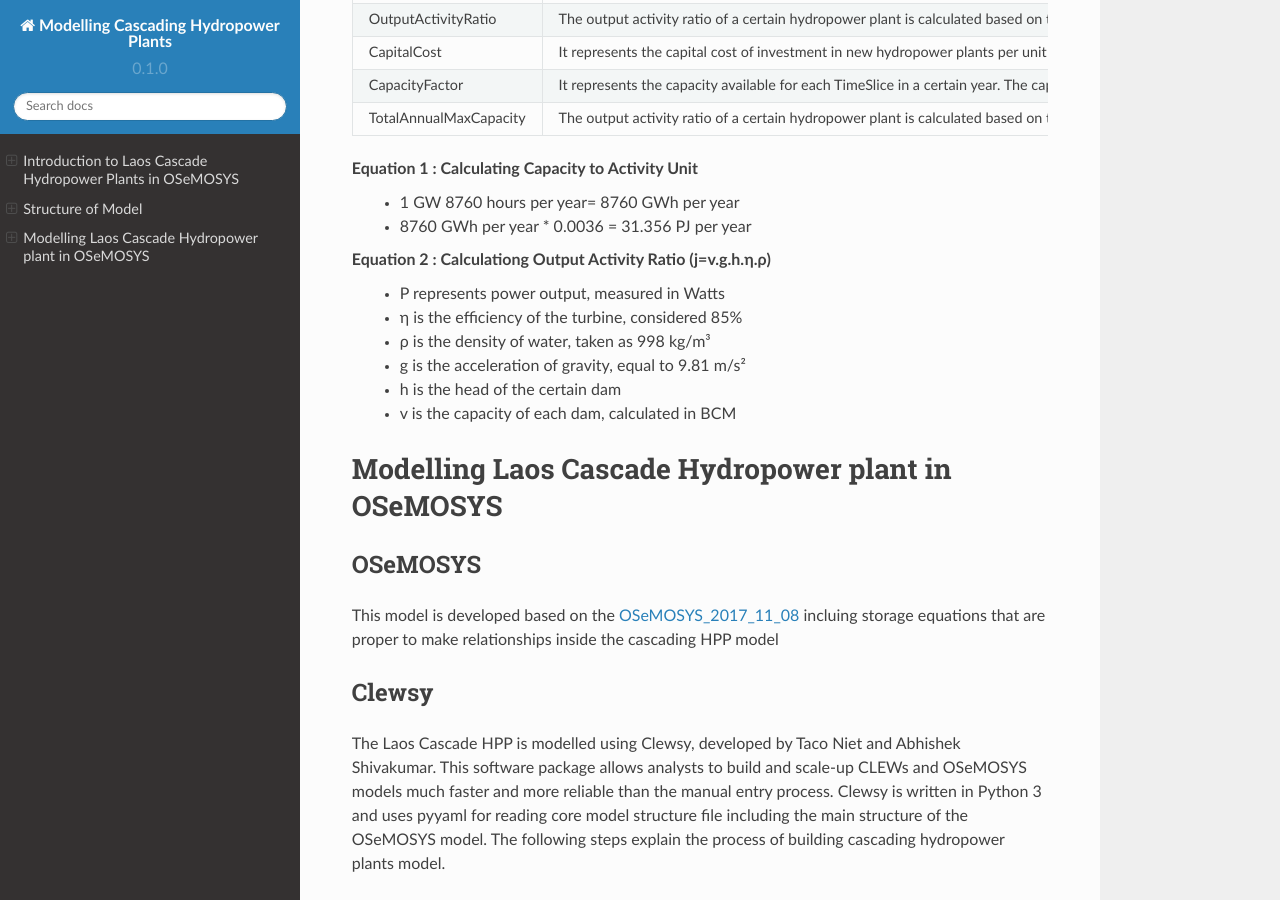
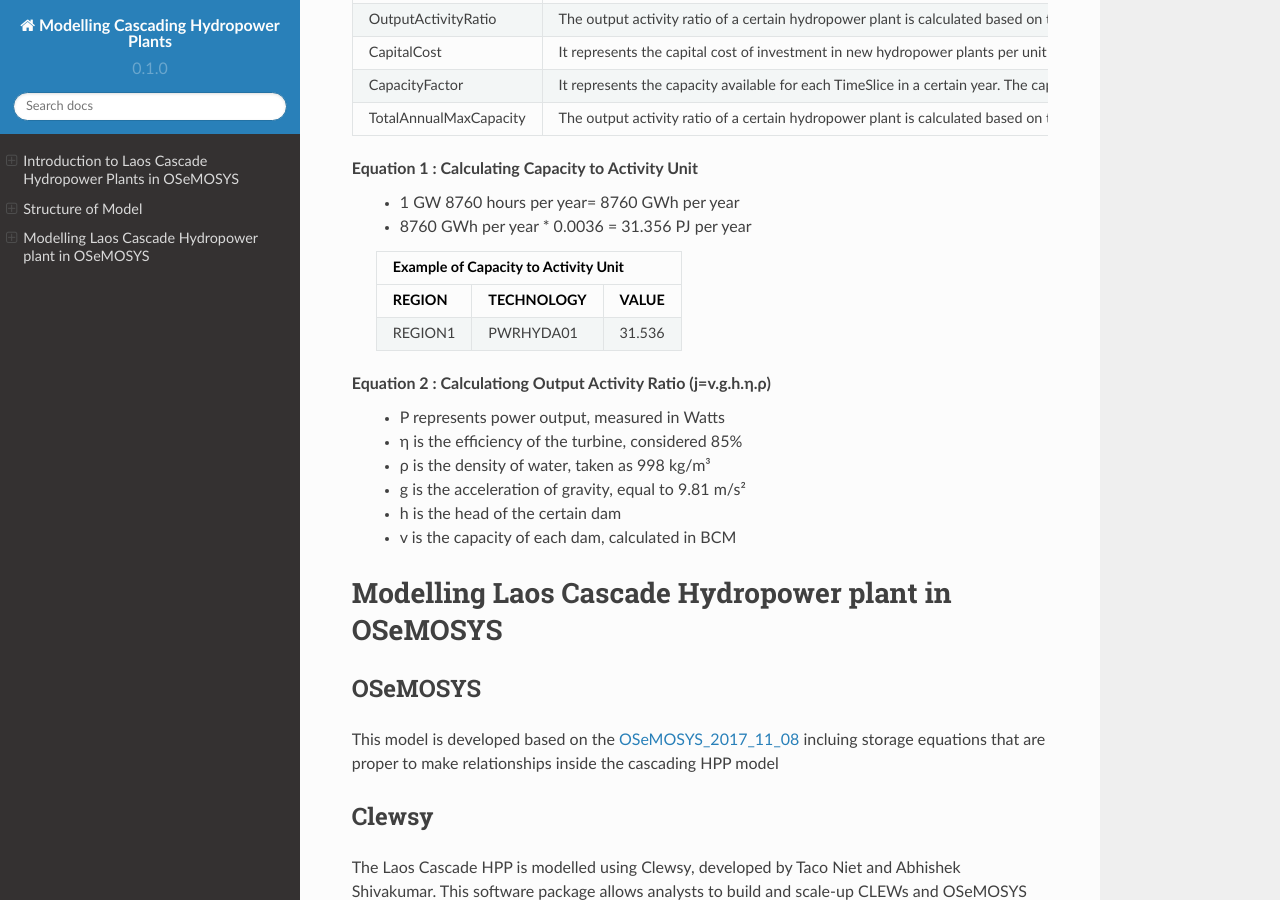
Before and after one commit to YSaedi/Laos_Cascading_HydropowerPlants, a Sphinx documentation site: the page built from docs/source/index.rst, in a window 1280 px wide and 900 px high, scrolled down 3424 px. Built offline with Sphinx 7.4.7 and the Read the Docs theme 2.0.0, drawn with Linux system fonts in a browser that asks for light colours.

Commit message:
Update index.rst

```diff
--- a/docs/source/index.rst
+++ b/docs/source/index.rst
@@ -115,6 +115,19 @@ Equation 1 : Calculating Capacity to Activity Unit
  *   1 GW 8760 hours per year= 8760 GWh per year
  *   8760 GWh per year * 0.0036 = 31.356 PJ per year
 
+ +--------------------------------------+
+ | Example of Capacity to Activity Unit |
+ +---------+-------------+--------------+
+ | REGION  | TECHNOLOGY  |    VALUE     |
+ +=========+=============+==============+
+ | REGION1 | PWRHYDA01   |    31.536    |
+ +---------+-------------+--------------+
+
+
+
+
+
+
 
 Equation 2 : Calculationg Output Activity Ratio (**j=v.g.h.η.ρ**)
  *   P represents power output, measured in Watts
```
